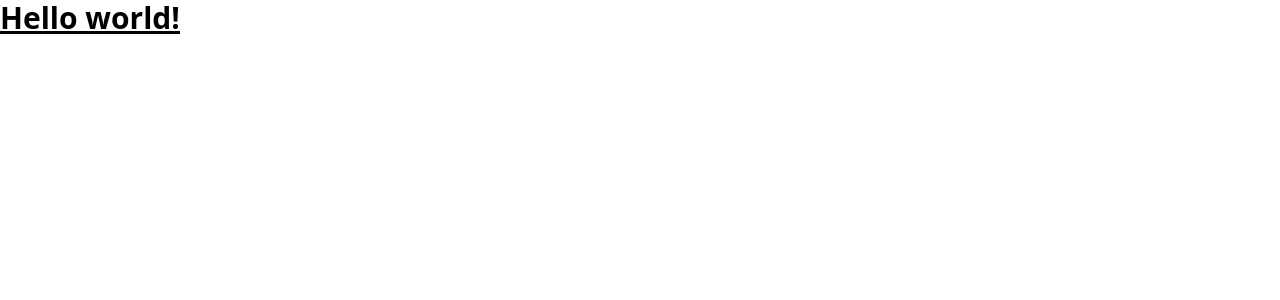
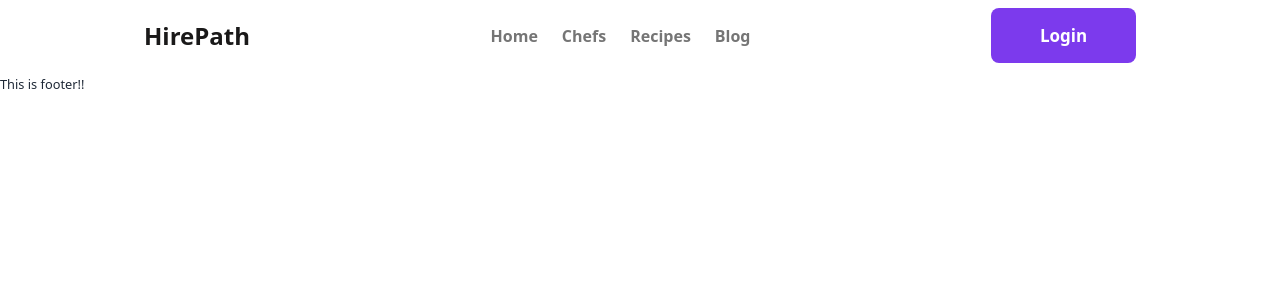
Before and after one commit to mahdee18/Thai-kitchen-client, a React (Vite) app: page / in a window 1280 px wide. Shown: the top 300 px of the page. Built offline with nearby package versions, Linux system fonts and the light colour scheme.

Commit message:
Navbar section updated

```diff
--- a/package.json
+++ b/package.json
@@ -10,6 +10,8 @@
     "preview": "vite preview"
   },
   "dependencies": {
+    "daisyui": "^2.51.6",
+    "firebase": "^9.21.0",
     "localforage": "^1.10.0",
     "match-sorter": "^6.3.1",
     "react": "^18.2.0",
--- /dev/null
+++ b/src/Layouts/Main.jsx
@@ -0,0 +1,15 @@
+import React from 'react';
+import Home from '../components/MainHome/Home/Home';
+import Navbar from '../components/Navbar/Navbar';
+import Footer from '../components/Footer/Footer';
+
+const Main = () => {
+    return (
+        <div>
+            <Navbar></Navbar>
+            <Footer></Footer>
+        </div>
+    );
+};
+
+export default Main;
--- /dev/null
+++ b/src/components/Footer/Footer.jsx
@@ -0,0 +1,11 @@
+import React from 'react';
+
+const Footer = () => {
+    return (
+        <div>
+            <p><small>This is footer!!</small></p>
+        </div>
+    );
+};
+
+export default Footer;
--- /dev/null
+++ b/src/components/MainHome/Home/Home.jsx
@@ -0,0 +1,13 @@
+import React from 'react';
+
+const Home = () => {
+    return (
+        <div>
+            This is Home!!
+            <button class="inline-block cursor-pointer rounded-md bg-gray-800 px-4 py-3 text-center text-sm font-semibold uppercase text-white transition duration-200 ease-in-out hover:bg-gray-900">Button</button>
+
+        </div>
+    );
+};
+
+export default Home;
--- /dev/null
+++ b/src/components/Navbar/Navbar.jsx
@@ -0,0 +1,110 @@
+import React from 'react';
+import { Link } from 'react-router-dom';
+
+const Navbar = () => {
+    return (
+        <nav className="navbar bg-base-100 max-w-7xl mx-auto flex justify-between items-center px-4 w-4/5 top-0">
+            <div className="">
+                <div className="dropdown">
+                    <label tabIndex={0} className="btn btn-ghost lg:hidden">
+                        <svg
+                            xmlns="http://www.w3.org/2000/svg"
+                            className="h-5 w-5"
+                            fill="none"
+                            viewBox="0 0 24 24"
+                            stroke="currentColor"
+                        >
+                            <path
+                                strokeLinecap="round"
+                                strokeLinejoin="round"
+                                strokeWidth="2"
+                                d="M4 6h16M4 12h8m-8 6h16"
+                            />
+                        </svg>
+                    </label>
+                    <ul
+                        tabIndex={0}
+                        className="menu menu-compact dropdown-content mt-3 p-2 shadow bg-base-100 rounded-box w-52"
+                    >
+                        <li>
+                            <Link
+                                className="text-[#757575;] font-semibold hover:text-[#7E90FE]"
+                                to="/"
+                            >
+                                Home
+                            </Link>
+                        </li>
+                        <li>
+                            <Link
+                                className="text-[#757575;] font-semibold hover:text-[#7E90FE]"
+                                to="/statistics"
+                            >
+                                Statistics
+                            </Link>
+                        </li>
+                        <li>
+                            <Link
+                                className="text-[#757575;] font-semibold hover:text-[#7E90FE]"
+                                to="/appliedJobs"
+                            >
+                                AppliedJobs
+                            </Link>
+                        </li>
+                        <li>
+                            <Link
+                                className="text-[#757575;] font-semibold hover:text-[#7E90FE]"
+                                to="/blog"
+                            >
+                                Blog
+                            </Link>
+                        </li>
+                    </ul>
+                </div>
+                <Link to="/" className="text-2xl text-[#1A1919;] font-extrabold">
+                    HirePath
+                </Link>
+            </div>
+            <div className="hidden lg:flex">
+                <ul className="flex items-center gap-6 px-1">
+                    <li>
+                        <Link
+                            className="text-[#757575;] font-semibold hover:text-[#7E90FE]"
+                            to="/"
+                        >
+                            Home
+                        </Link>
+                    </li>
+                    <li>
+                        <Link
+                            className="text-[#757575;] font-semibold hover:text-[#7E90FE]"
+                            to="/statistics"
+                        >
+                            Chefs
+                        </Link>
+                    </li>
+                    <li>
+                        <Link
+                            className="text-[#757575;] font-semibold hover:text-[#7E90FE]"
+                            to="/appliedJobs"
+                        >
+                            Recipes
+                        </Link>
+                    </li>
+                    <li>
+                        <Link
+                            className="text-[#757575;] font-semibold hover:text-[#7E90FE]"
+                            to="/blog"
+                        >
+                            Blog
+                        </Link>
+                    </li>
+                </ul>
+            </div>
+            <button className="w-[145px] h-[55px] flex justify-center items-center font-bold text-[17px] rounded-[8px] text-white  bg-violet-600">
+                <Link>Login</Link>
+            </button>
+        </nav>
+    );
+};
+
+export default Navbar;
--- /dev/null
+++ b/src/firebase/firebase.config.js
@@ -0,0 +1,18 @@
+// Import the functions you need from the SDKs you need
+import { initializeApp } from "firebase/app";
+// TODO: Add SDKs for Firebase products that you want to use
+// https://firebase.google.com/docs/web/setup#available-libraries
+
+// Your web app's Firebase configuration
+const firebaseConfig = {
+  apiKey: "AIzaSyA_6mLhId-VTK8VG7dPgXVI42DRbEVDOrg",
+  authDomain: "thai-kitchen-d45d7.firebaseapp.com",
+  projectId: "thai-kitchen-d45d7",
+  storageBucket: "thai-kitchen-d45d7.appspot.com",
+  messagingSenderId: "1010873602681",
+  appId: "1:1010873602681:web:d2507093dc5b127c3f3aa8"
+};
+
+// Initialize Firebase
+const app = initializeApp(firebaseConfig);
+export default app;
--- a/tailwind.config.js
+++ b/tailwind.config.js
@@ -7,5 +7,5 @@ export default {
   theme: {
     extend: {},
   },
-  plugins: [],
+  plugins: [require("daisyui")],
 }
```
Also changed, not shown: src/Routes/Routes.jsx (added, +18 -0 lines), src/main.jsx (+2 -11 lines), src/components/Blog/Blog.jsx (added), 1 other file (tests, documents, lock files or other folders).
